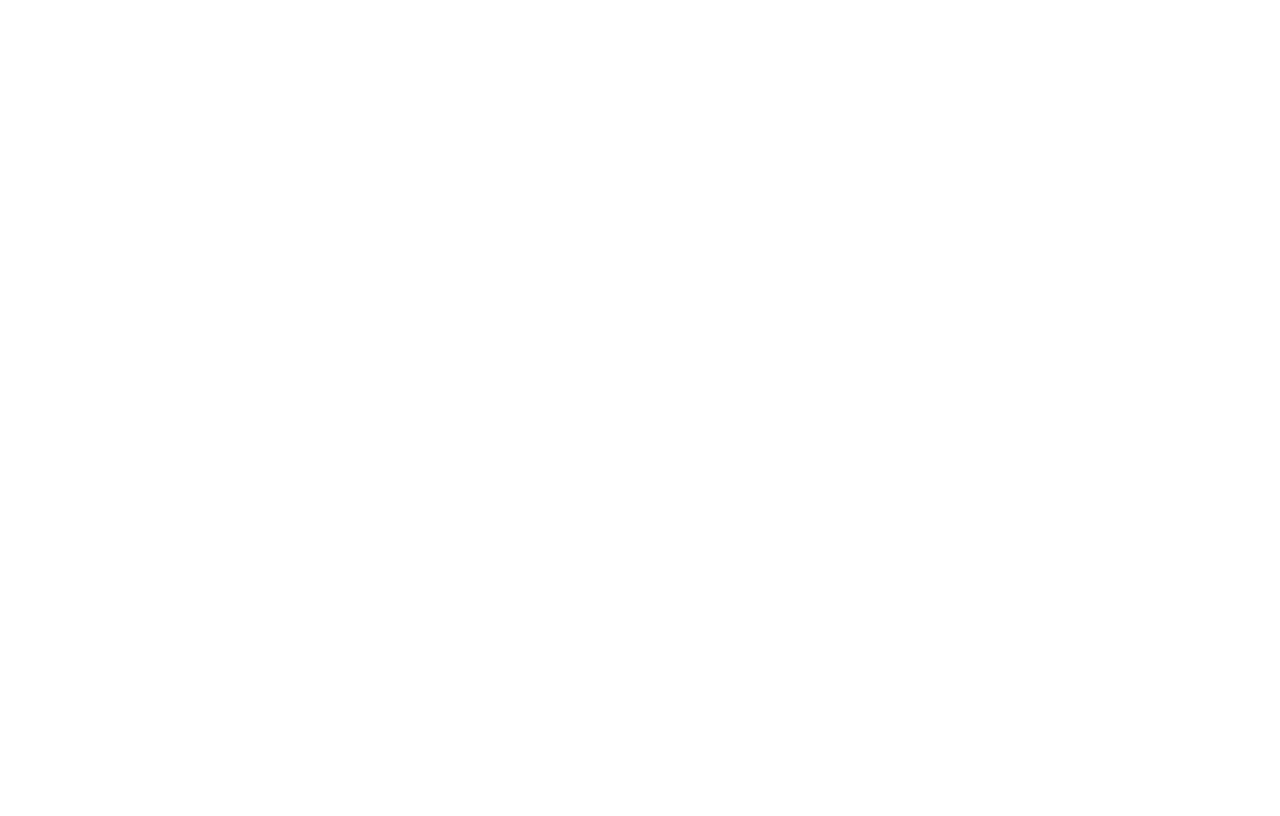
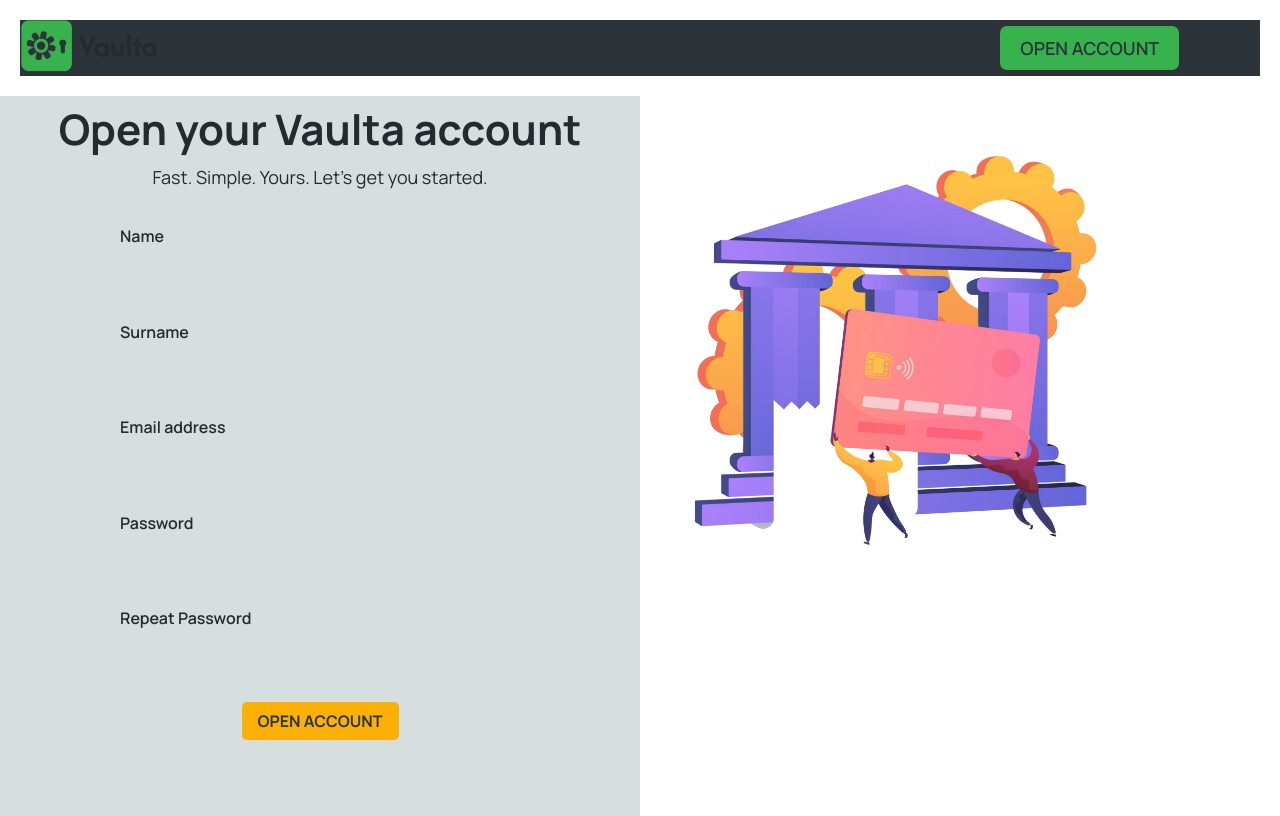
Before and after one commit to Tesa44/Vaulta, a React (Vite) app: page /open-account in a window 1280 px wide. Before the commit this address had no page. Built offline with nearby package versions, Linux system fonts and the light colour scheme.

Commit message:
create open account page

```diff
--- a/src/App.jsx
+++ b/src/App.jsx
@@ -1,11 +1,22 @@
 import { BrowserRouter, Routes, Route } from "react-router-dom";
 import Homepage from "./pages/Homepage";
+import OpenAccount from "./pages/OpenAccount";
+import AddPlant from "./pages/AddPlant";
+import Home from "./pages/Home";
+import Inventory from "./pages/Inventory";
 
 function App() {
   return (
     <BrowserRouter>
       <Routes>
         <Route index element={<Homepage></Homepage>}></Route>
+        <Route
+          path="open-account"
+          element={<OpenAccount></OpenAccount>}
+        ></Route>
+        <Route path="add-plant" element={<AddPlant></AddPlant>}></Route>
+        <Route path="home" element={<Home></Home>}></Route>
+        <Route path="inventory" element={<Inventory></Inventory>}></Route>
       </Routes>
     </BrowserRouter>
   );
--- /dev/null
+++ b/src/components/Button.jsx
@@ -0,0 +1,11 @@
+import styles from "./Button.module.css";
+
+function Button({ children, onClick, type }) {
+  return (
+    <button onClick={onClick} className={`${styles.btn} ${styles[type]}`}>
+      {children}
+    </button>
+  );
+}
+
+export default Button;
--- /dev/null
+++ b/src/components/Button.module.css
@@ -0,0 +1,22 @@
+.btn {
+  color: inherit;
+  text-transform: uppercase;
+  padding: 0.8rem 1.6rem;
+  font-family: inherit;
+  font-size: 1.6rem;
+  border: none;
+  border-radius: 5px;
+  cursor: pointer;
+}
+
+.primary {
+  font-weight: 700;
+  background-color: var(--color-brand--2);
+  color: var(--color-dark--1);
+}
+
+.back {
+  font-weight: 600;
+  background: none;
+  border: 1px solid currentColor;
+}
--- a/src/components/PageNav.jsx
+++ b/src/components/PageNav.jsx
@@ -2,9 +2,9 @@
 import Logo from "./Logo";
 import styles from "./PageNav.module.css";
 
-function PageNav() {
+function PageNav({ dark = false }) {
   return (
-    <nav className={styles.nav}>
+    <nav className={`${styles.nav} ${dark ? styles.dark : ""} `}>
       <div>
         <Logo></Logo>
       </div>
--- a/src/components/PageNav.module.css
+++ b/src/components/PageNav.module.css
@@ -38,3 +38,8 @@
   padding: 1rem 2rem;
   border-radius: 7px;
 }
+
+.dark {
+  background-color: var(--color-dark--1);
+  color: #fff;
+}
--- a/src/pages/Homepage.module.css
+++ b/src/pages/Homepage.module.css
@@ -8,9 +8,6 @@
   max-width: 130rem;
   margin: 0 auto;
   padding: 8rem 0;
-}
-
-.sectionHomepage {
 }
 
 .sectionHomepage h1 {
--- /dev/null
+++ b/src/pages/OpenAccount.jsx
@@ -0,0 +1,45 @@
+import styles from "./OpenAccount.module.css";
+import Button from "../components/Button";
+import PageNav from "../components/PageNav";
+
+function OpenAccount() {
+  return (
+    <>
+      <PageNav dark={true}></PageNav>
+      <main className={styles.login}>
+        <section>
+          <h2>Open your Vaulta account</h2>
+          <p>Fast. Simple. Yours. Let's get you started.</p>
+          <form className={styles.form}>
+            <div className={styles.row}>
+              <label htmlFor="name">Name</label>
+              <input type="name" id="name"></input>
+            </div>
+            <div className={styles.row}>
+              <label htmlFor="surname">Surname</label>
+              <input type="surname" id="surname"></input>
+            </div>
+            <div className={styles.row}>
+              <label htmlFor="email">Email address</label>
+              <input type="email" id="email"></input>
+            </div>
+            <div className={styles.row}>
+              <label htmlFor="password">Password</label>
+              <input type="password" id="password"></input>
+            </div>
+            <div className={styles.row}>
+              <label htmlFor="repeatPassword">Repeat Password</label>
+              <input type="password" id="repeatPassword"></input>
+            </div>
+            <Button type="primary">Open account</Button>
+          </form>
+        </section>
+        <div className={styles.containerImage}>
+          <img src="/open-account.png" alt="register bank account"></img>
+        </div>
+      </main>
+    </>
+  );
+}
+
+export default OpenAccount;
--- /dev/null
+++ b/src/pages/OpenAccount.module.css
@@ -0,0 +1,51 @@
+.login {
+  /* background-color: var(--color-dark--0); */
+  /* color: var(--color-light--2); */
+  display: grid;
+  grid-template-columns: repeat(2, 1fr);
+  height: calc(100vh - 8rem);
+  /* padding: 9.6rem; */
+  /* max-width: 130rem; */
+  margin: 0 auto;
+}
+
+.login section {
+  display: flex;
+  flex-direction: column;
+  align-items: center;
+  background-color: var(--color-light--3);
+}
+
+.login h2 {
+  font-size: 4.2rem;
+}
+
+.login p {
+  font-size: 1.8rem;
+  margin-bottom: 3.2rem;
+}
+
+.form {
+  display: flex;
+  flex-direction: column;
+  align-items: center;
+  gap: 3.2rem;
+  /* background-color: var(--color-light--3); */
+}
+
+.row {
+  display: flex;
+  flex-direction: column;
+}
+
+.form label {
+  /* color: var(--color-light--2); */
+}
+
+.form input {
+  width: 40rem;
+}
+
+.containerImage img {
+  width: 80%;
+}
```
Also changed, not shown: public/open-account.png (added).
